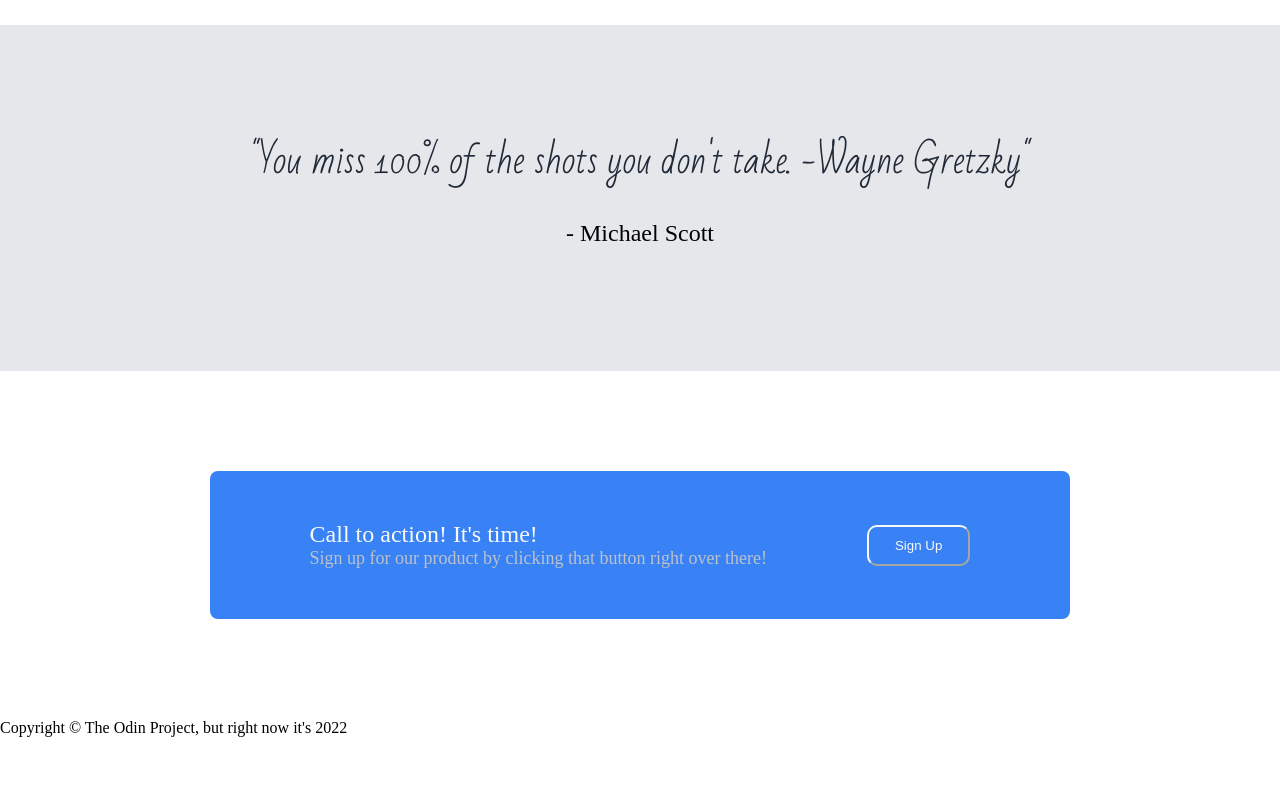
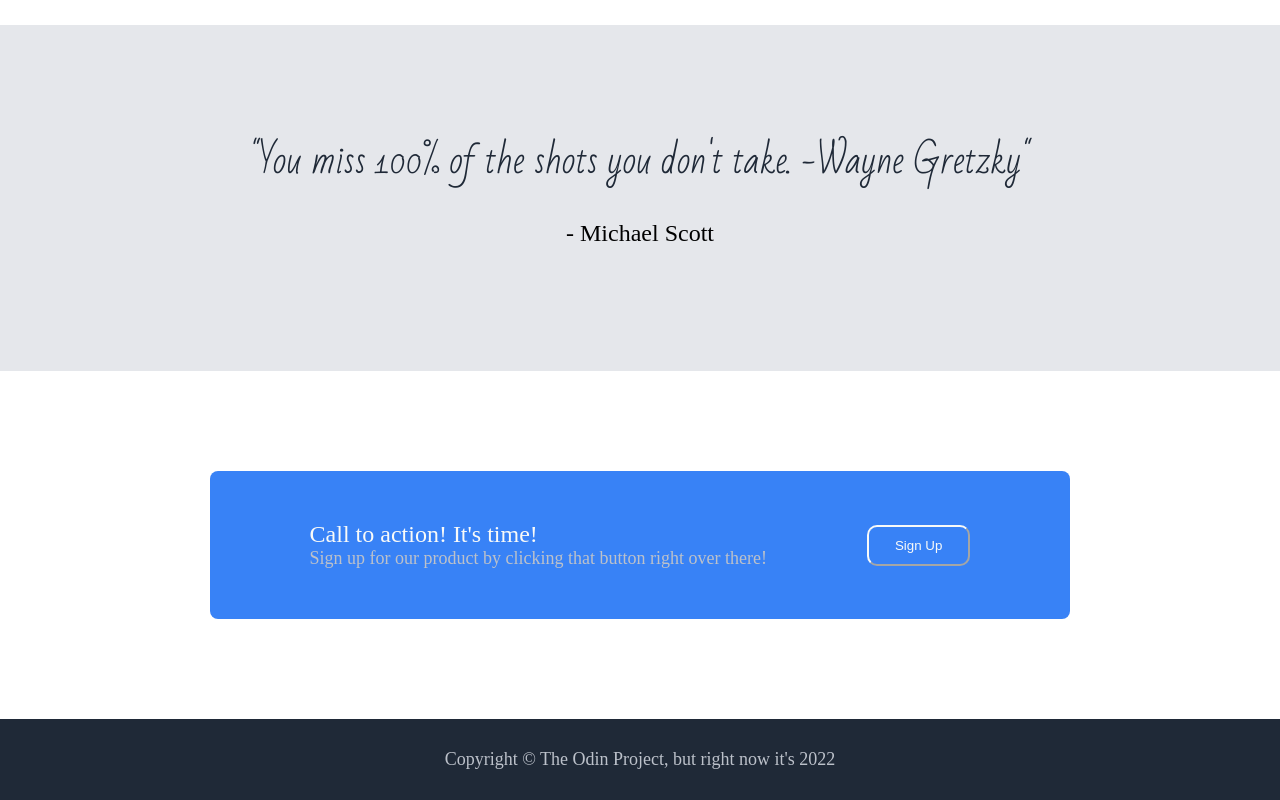
Before and after one commit to chaseluka/odin-page, a plain HTML site: page index.html in a window 1280 px wide. Shown: the part 826-1626 px from the top of the page. Before the commit the page ends 1563 px from the top, so only its background shows below. Drawn offline with Linux system fonts and the light colour scheme.

Commit message:
index.html

```diff
--- a/index.html
+++ b/index.html
@@ -56,6 +56,6 @@
             <button class="sign-up-right"><a href="idk">Sign Up</a></button>
         </div>
     </div>
-    <div>Copyright © The Odin Project, but right now it's 2022</div>
+    <div class="footer">Copyright © The Odin Project, but right now it's 2022</div>
 </body>
 </html>
--- a/style.css
+++ b/style.css
@@ -215,3 +215,14 @@
     border-radius: 10px;
     border-color: #f9faf8;
 }
+
+/*CSS Footer Section*/
+
+.footer {
+    display: flex;
+    justify-content: center;
+    background-color: #1f2937;
+    padding: 30px;
+    color: #bcc1ca;
+    font-size: 18px;
+}
```
